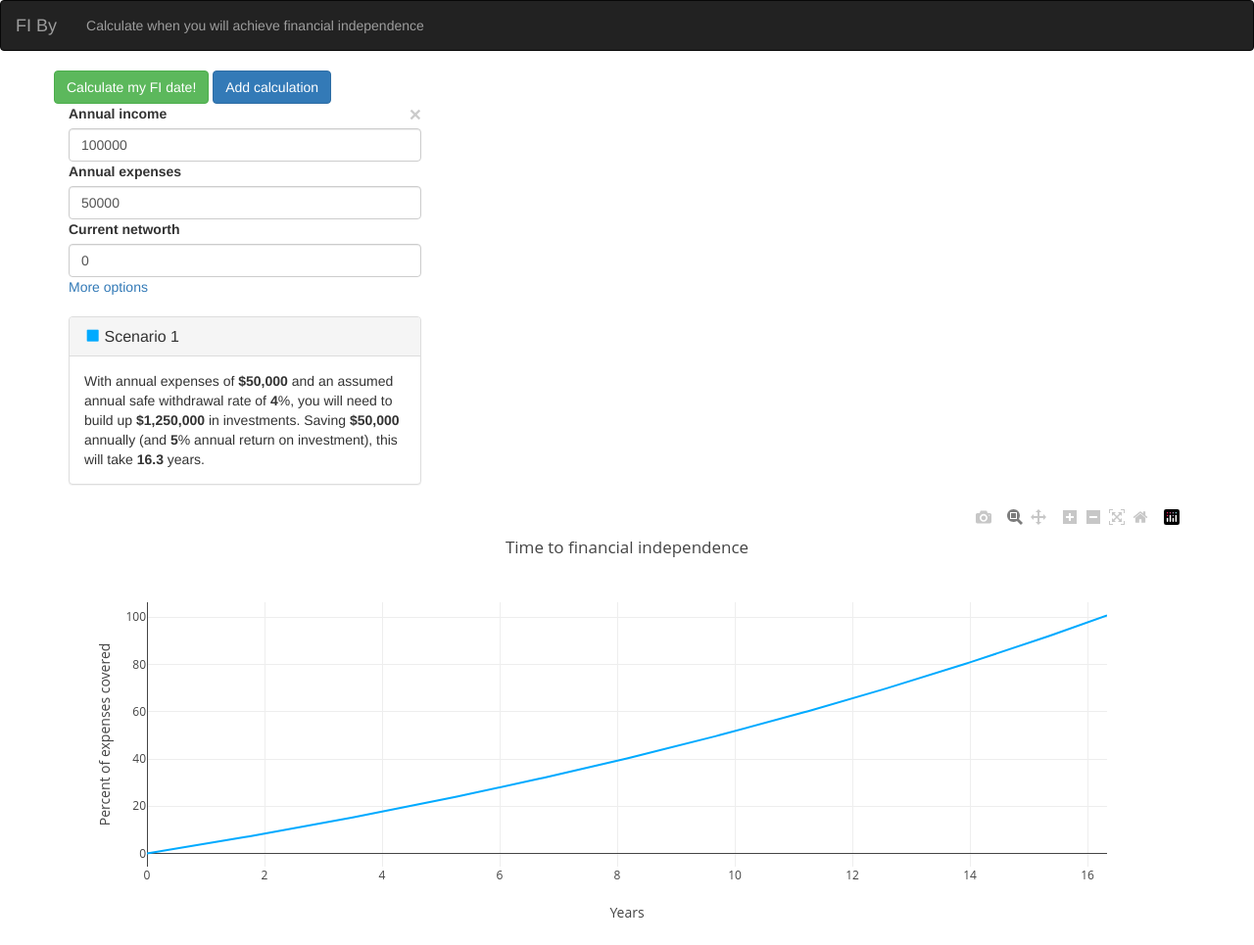
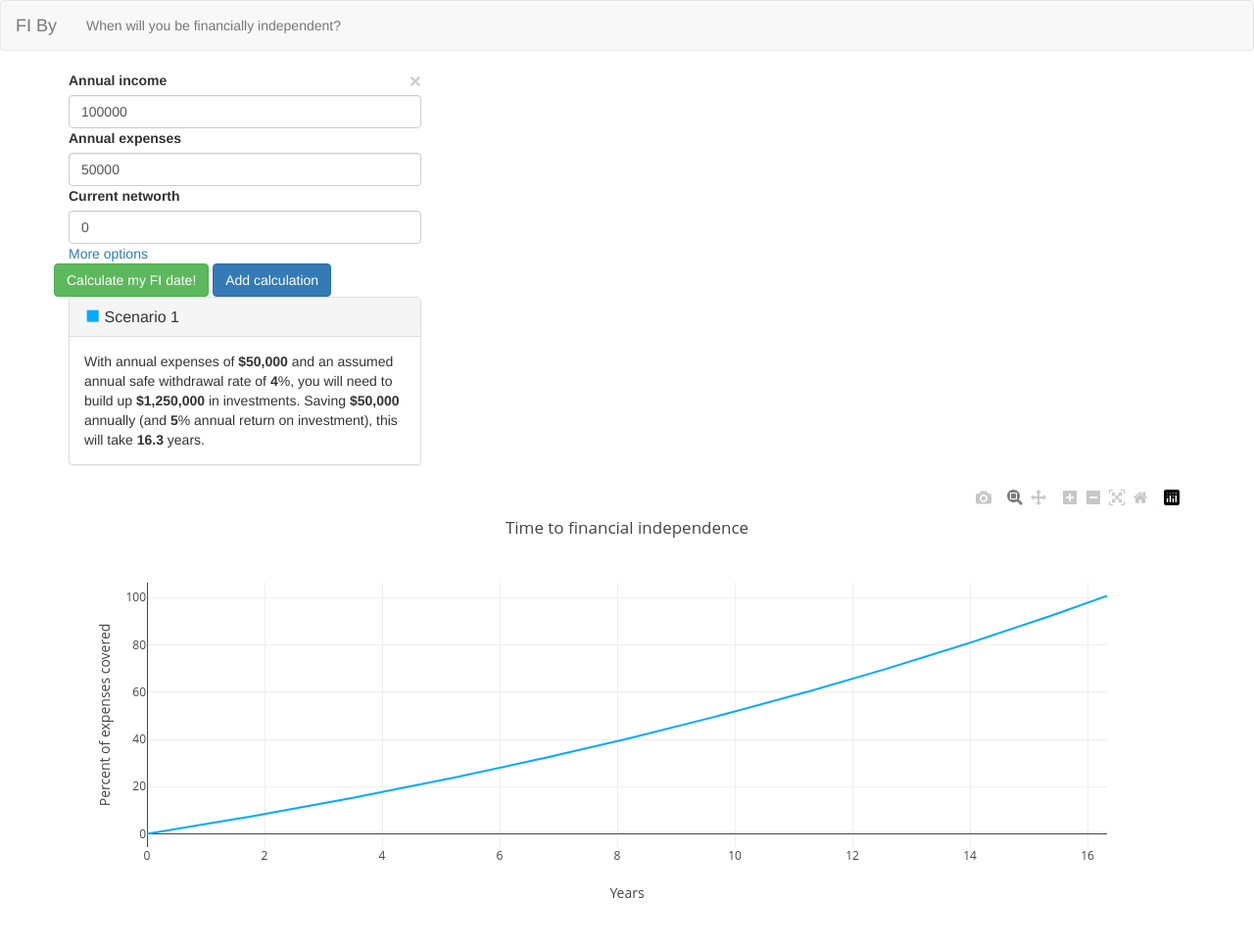
Before and after one commit to brookskindle/FI-By, a Flask app: page / in a window 1280 px wide. Shown: the whole page at 98% size. After the commit the page ends 917 px from the top, so only its background shows below. Run offline with Flask 2, Linux system fonts and the light colour scheme; some libraries are stand-ins or nearby versions.

Commit message:
Use light navbar instead of inverse

```diff
--- a/templates/base.html
+++ b/templates/base.html
@@ -24,14 +24,12 @@
 
   <body>
     {% block navbar %}
-    <nav class="navbar navbar-inverse">
+    <nav class="navbar navbar-default">
       <a href='{{ url_for("index") }}' class="navbar-brand">FI By</a>
-      <p class="navbar-text">Calculate when you will achieve financial independence</p>
+      <p class="navbar-text">When will you be financially independent?</p>
     </nav>
     {% endblock %} {# navbar #}
 
-    <div class="container">
-      {% block page %}{% endblock %}
-    </div> <!-- container -->
+    {% block page %}{% endblock %}
   </body>
 </html>
--- a/templates/index.html
+++ b/templates/index.html
@@ -4,16 +4,17 @@
 
 
 {% block page %}
+<div class="container">
+  <div id="calculations" class="row">
+    {{ form() }}
+  </div> <!-- calculations -->
+
   <div class="row">
     <button type="button" id="calculate" class="btn btn-success">Calculate my FI date!</button>
     <button type="button" id="add" class="btn btn-primary">Add calculation</button>
   </div>
 
-<div id="calculations" class="row">
-  {{ form() }}
-</div> <!-- calculations -->
-
-<div id="results" class="row" style="margin-top: 20px;">
+  <div id="results" class="row">
     {{ result() }}
   </div>
 
@@ -22,4 +23,5 @@
       {{ graph() }}
     </div>
   </div>
+</div> <!-- container -->
 {% endblock %} {# page #}
```
Lines whose indentation alone changed are shown as unchanged.
